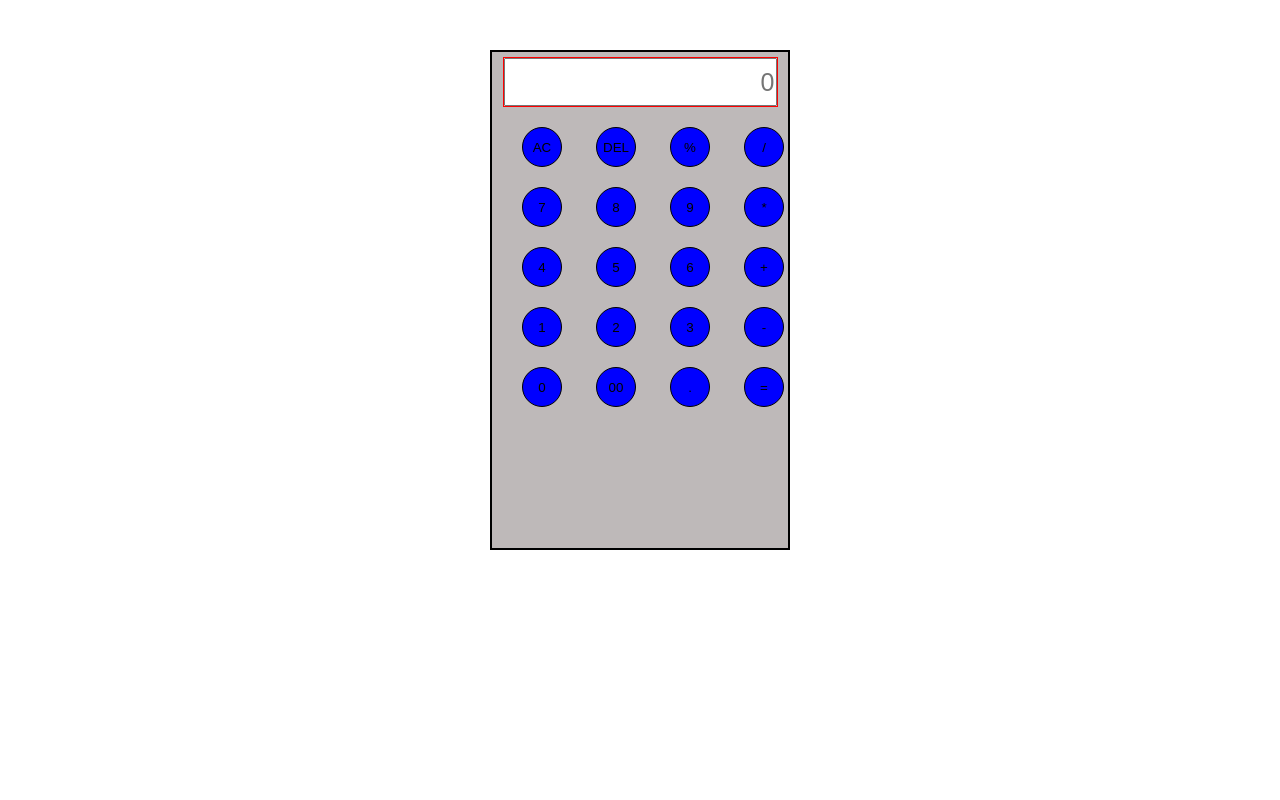
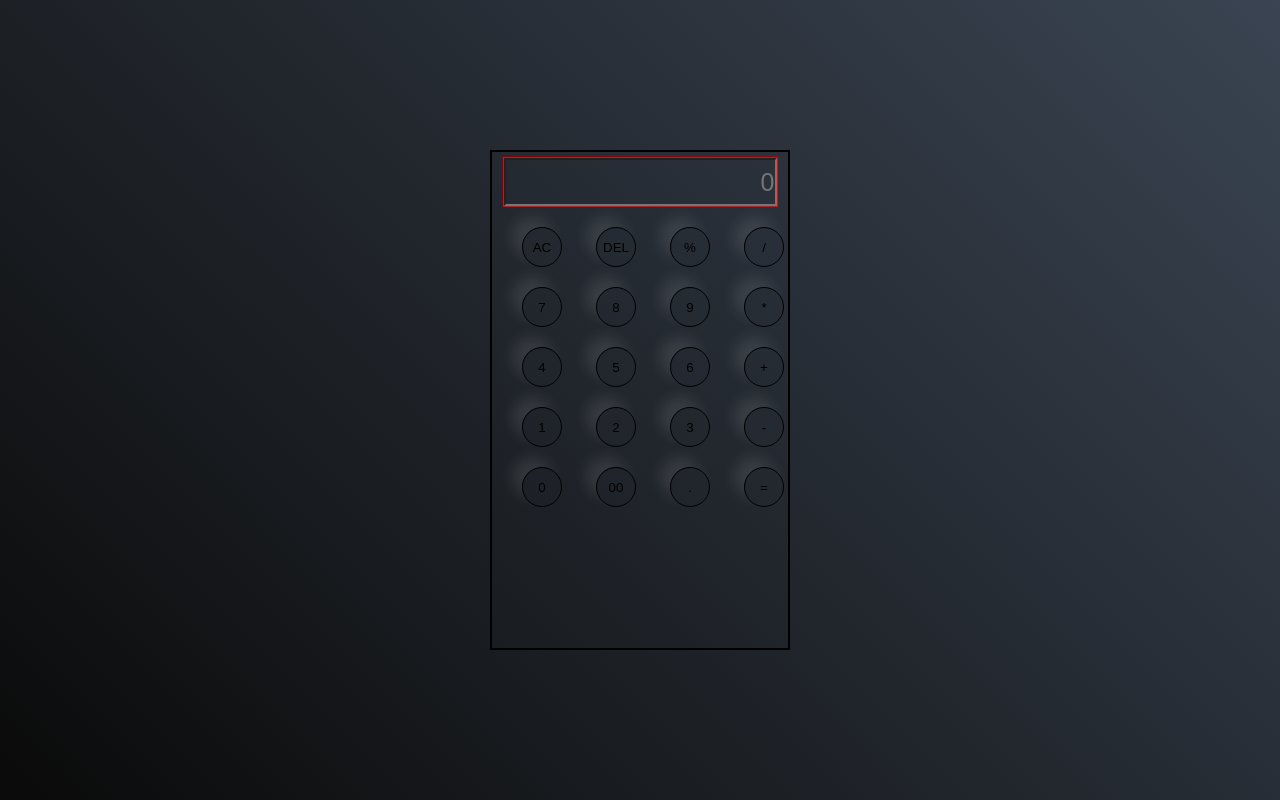
Before and after one commit to KurseedKhan1/Calculator, a plain HTML site: page index.html in a window 1280 px wide. Drawn offline with Linux system fonts and the light colour scheme.

Commit message:
add new style

```diff
--- a/style.css
+++ b/style.css
@@ -3,13 +3,18 @@
     padding: 0px;
     box-sizing: border-box;
 }
+body{
+    width: 100%;
+    height: 100vh;
+    display: flex;
+    justify-content: center;
+    align-items: center;
+    background: linear-gradient(45deg, #0a0a0a, #3a4452);
+}
 .container{
     width: 300px;
     height: 500px;
-    background-color: rgb(190, 185, 185);
     border: 2px solid black;
-    margin: auto;
-    margin-top: 50px;
 }
 .display{
     width: 275px;
@@ -24,20 +29,18 @@ input{
         height: 100%;
         text-align: right;
         font-size: 25px;
+        background: transparent;
     }
-
-/* .btn{
-    display: flex;
-    justify-content: space-evenly;
-} */
 button{
     width: 40px;
     height: 40px;
-    background-color: blue;
+    background: transparent;
     border: 1px solid black;
     border-radius: 50%;
     margin-left: 30px;
     margin-top: 20px;
+    box-shadow: -10px -10px 15px rgba(255, 255, 255, 0.1);
+    cursor: pointer;
 }
 button:hover{
     background-color: blanchedalmond;
```
Also changed, not shown: 1 other file.
